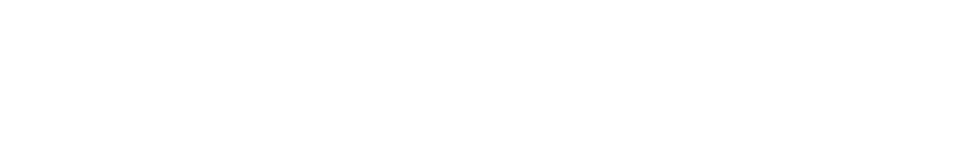
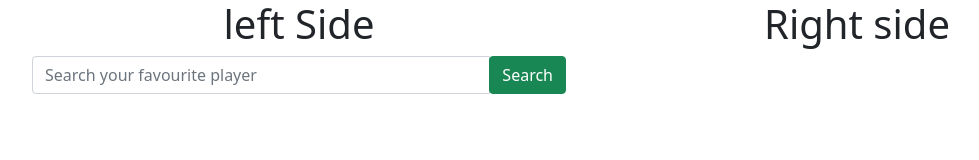
Before and after one commit to abdulawalemon1/sports-DB-API, a plain HTML site: page index.html in a window 1280 px wide. Shown: the whole page, without its empty margins (62-1041 px from the left). Drawn offline with nearby package versions, Linux system fonts and the light colour scheme.

Commit message:
url fetched

```diff
--- a/app.js
+++ b/app.js
@@ -0,0 +1,7 @@
+const searchPlayer = () => {
+    const searchValue = document.getElementById('search-box').value;
+    const url = `https://www.thesportsdb.com/api/v1/json/2/searchplayers.php?p=${searchValue}`
+    fetch(url)
+        .then(res => res.json())
+        .then(data => console.log(data.player[0].strPlayer))
+}
--- a/index.html
+++ b/index.html
@@ -6,10 +6,46 @@
     <meta http-equiv="X-UA-Compatible" content="IE=edge">
     <meta name="viewport" content="width=device-width, initial-scale=1.0">
     <title>Document</title>
+
+    <link href="https://cdn.jsdelivr.net/npm/bootstrap@5.1.3/dist/css/bootstrap.min.css" rel="stylesheet"
+        integrity="sha384-1BmE4kWBq78iYhFldvKuhfTAU6auU8tT94WrHftjDbrCEXSU1oBoqyl2QvZ6jIW3" crossorigin="anonymous">
+    <link rel="stylesheet" href="style.css">
 </head>
 
 <body>
+    <!-- <h1 class="text-center">Hello </h1> -->
+    <div class="container w-100 m-auto">
+        <div class="row w-100 m-auto">
+            <div class="col-md-6 text-center">
+                <h1>left Side</h1>
+                <div class="input-group mb-3">
+                    <input id="search-box" type="text" class="form-control" placeholder="Search your favourite player"
+                        aria-label="Search" aria-describedby="basic-addon2">
+                    <div class="input-group-append">
+                        <span onclick="searchPlayer()" class="input-group-text btn btn-success"
+                            id="search-button">Search
+                        </span>
+                    </div>
+                </div>
+            </div>
+            <div class="col-md-6 text-center">
+                <h1>Right side</h1>
+            </div>
+        </div>
+    </div>
 
+
+
+
+
+
+
+
+
+    <script src="https://cdn.jsdelivr.net/npm/bootstrap@5.1.3/dist/js/bootstrap.bundle.min.js"
+        integrity="sha384-ka7Sk0Gln4gmtz2MlQnikT1wXgYsOg+OMhuP+IlRH9sENBO0LRn5q+8nbTov4+1p"
+        crossorigin="anonymous"></script>
+    <script src="/app.js"></script>
 </body>
 
 </html>
```
